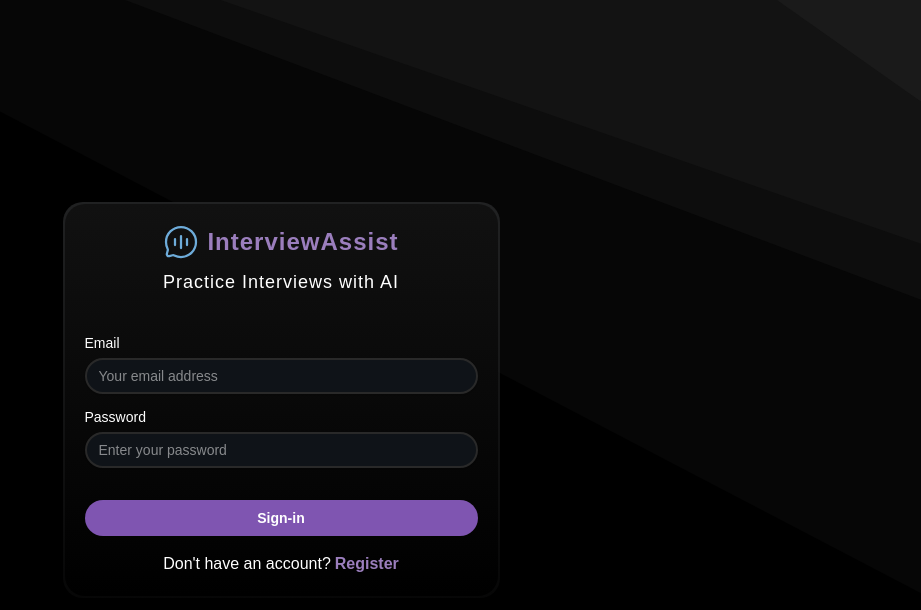
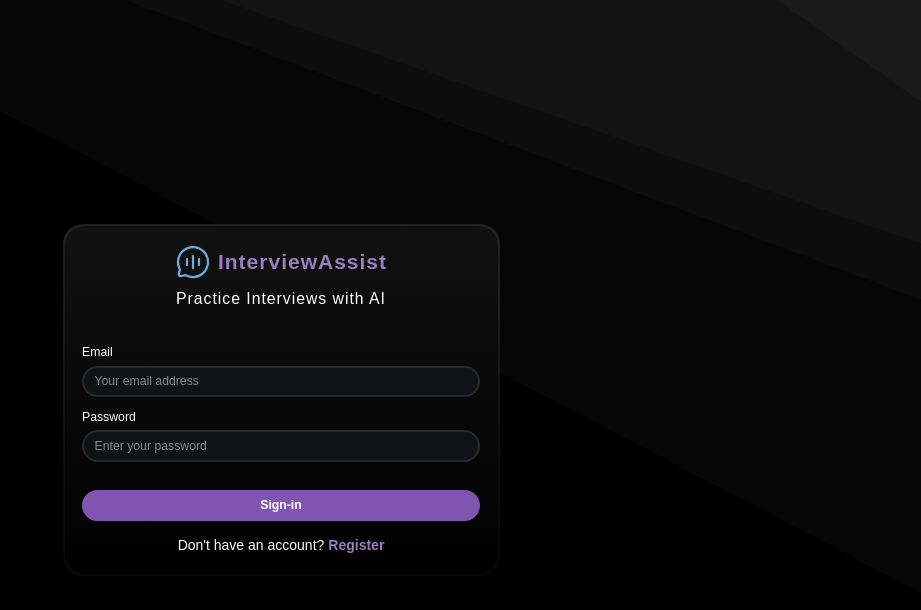
Before and after one commit to Singireddysai/Hirelyft, a Next.js app: page /sign-in in a window 1280 px wide. Shown: the top 610 px of the page, without its empty margins (359-1280 px from the left). Built offline with nearby package versions, Linux system fonts and the light colour scheme; no server answers; a web font is replaced by a local one.

Commit message:
fixed scale issue

```diff
--- a/app/globals.css
+++ b/app/globals.css
@@ -1,7 +1,7 @@
 @import "tailwindcss";
 
 html {
-  font-size: 16px;
+  font-size: 14px;
 }
 
 body {
--- a/components/InterviewCard/InterviewCard.tsx
+++ b/components/InterviewCard/InterviewCard.tsx
@@ -25,7 +25,7 @@ const InterviewCard = async ({
 
   return (
     <div className="p-0.5 rounded-[20px] bg-gradient-to-b from-[#444242] to-[#1b1a1a]">
-      <div className=" rounded-[20px] bg-gradient-to-b from-[#1b1a1a] to-black w-[360px] h-[380px] max-sm:w-full">
+      <div className=" rounded-[20px] bg-gradient-to-b from-[#1b1a1a] to-black w-[325px] h-[345px] max-sm:w-full">
         <div className="relative p-3 flex flex-col gap-2">
           <div className="absolute top-1 right-1 px-3 py-1.5 bg-gray-900 rounded-full text-purple-400 font-medium">
             <p className="font-bold">{normalizedType}</p>
@@ -34,8 +34,8 @@ const InterviewCard = async ({
             className="rounded-full"
             src={getInterviewCover(role)}
             alt="cover-image"
-            width={90}
-            height={90}
+            width={80}
+            height={80}
           />
           <h3 className="text-xl font-bold mt-6">{role} Interview</h3>
           <div className="flex gap-1 text-white">
```
